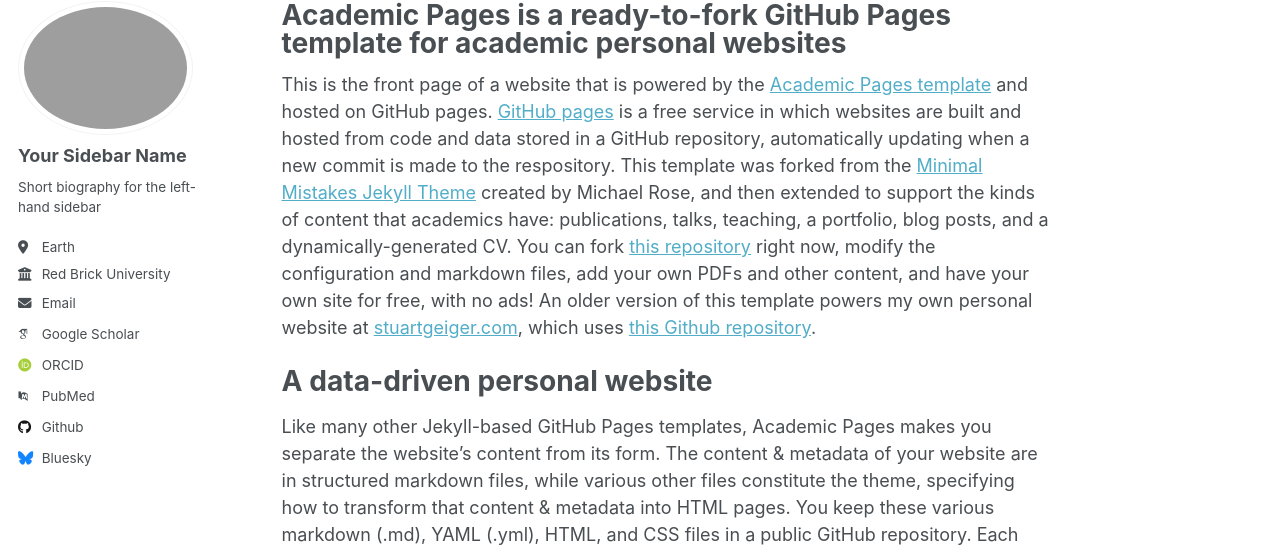
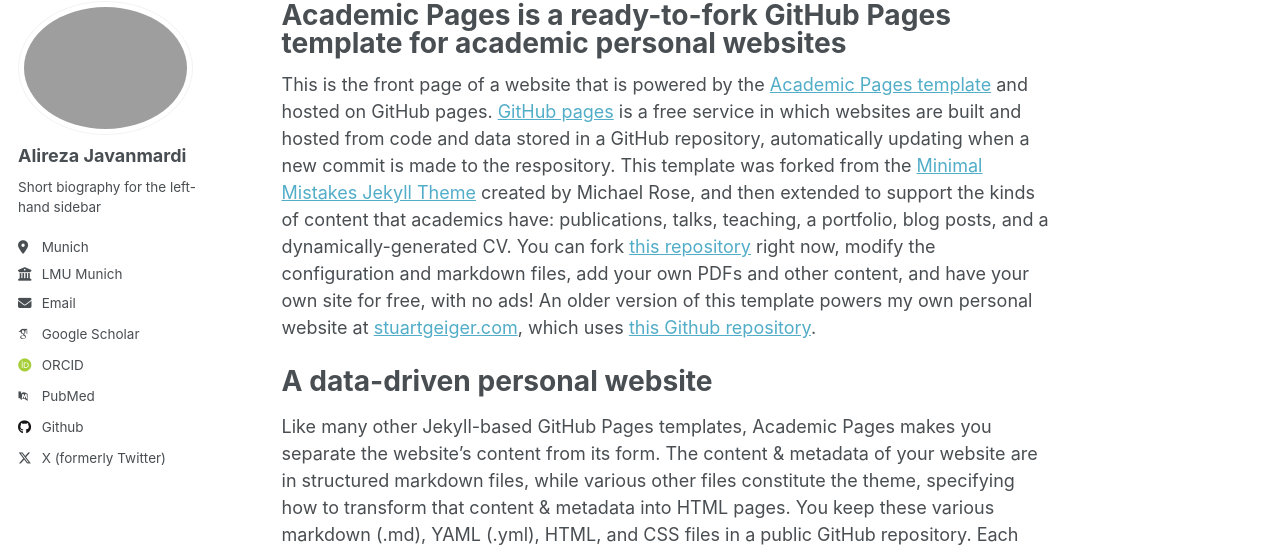
Before and after one commit to alireza-javanmardi/alireza-javanmardi.github.io, a Jekyll site: the page built from _pages/about.md, in a window 1280 px wide. Shown: the part 105-657 px from the top of the page. Built offline with Jekyll 4.4.1, drawn with Linux system fonts in a browser that asks for light colours; some web fonts are replaced.

Commit message:
Update _config.yml

```diff
--- a/_config.yml
+++ b/_config.yml
@@ -22,17 +22,17 @@ repository               : "academicpages/academicpages.github.io"
 author:
   # Biographic information
   avatar           : "AlirezaJavanmardi.jpg"
-  name             : "Your Sidebar Name"
+  name             : "Alireza Javanmardi"
   pronouns         : # example: "she/her"
   bio              : "Short biography for the left-hand sidebar"
-  location         : "Earth"
-  employer         : "Red Brick University"
+  location         : "Munich"
+  employer         : "LMU Munich"
   uri              : # URL
-  email            : "none@example.org"
+  email            : "alireza.javanmardi@ifi.lmu.de"
 
   # Academic websites
   arxiv            : # URL - Update with the correct link to your profile
-  googlescholar    : "https://scholar.google.com/citations?user=PS_CX0AAAAAJ"
+  googlescholar    : "https://scholar.google.com/citations?user=3A0fiv0AAAAJ&hl=en"
   impactstory      : # URL
   orcid            : "http://orcid.org/yourorcidurl"
   semantic         : # URL
@@ -48,7 +48,7 @@ author:
   stackoverflow    : # User number or user number and name (i.e., use "1" or "1/jeff-atwood")
 
   # Social media
-  bluesky          : "bsky.app" # Replace this with you Bluesky username
+  bluesky          : # Username
   facebook         : # Username
   flickr           : # Username
   foursquare       : # Username
@@ -65,7 +65,7 @@ author:
   steam            : # Username
   telegram         : # URL
   tumblr           : # Username
-  twitter          : # Username for X / Twitter
+  twitter          : "AlirezaJVNMRDI"
   vine             : # Username
   weibo            : # Username
   wikipedia        : # Username
```
